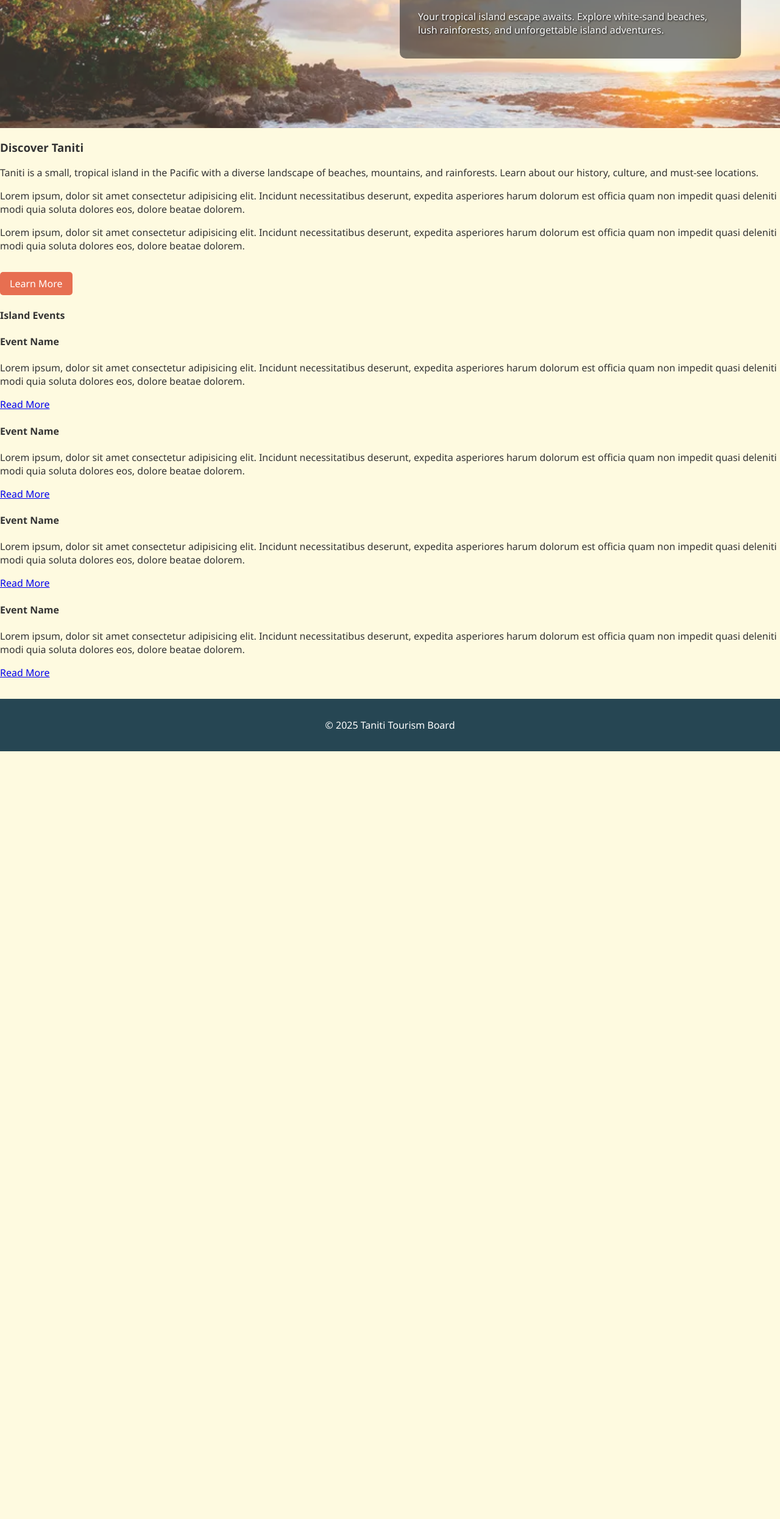
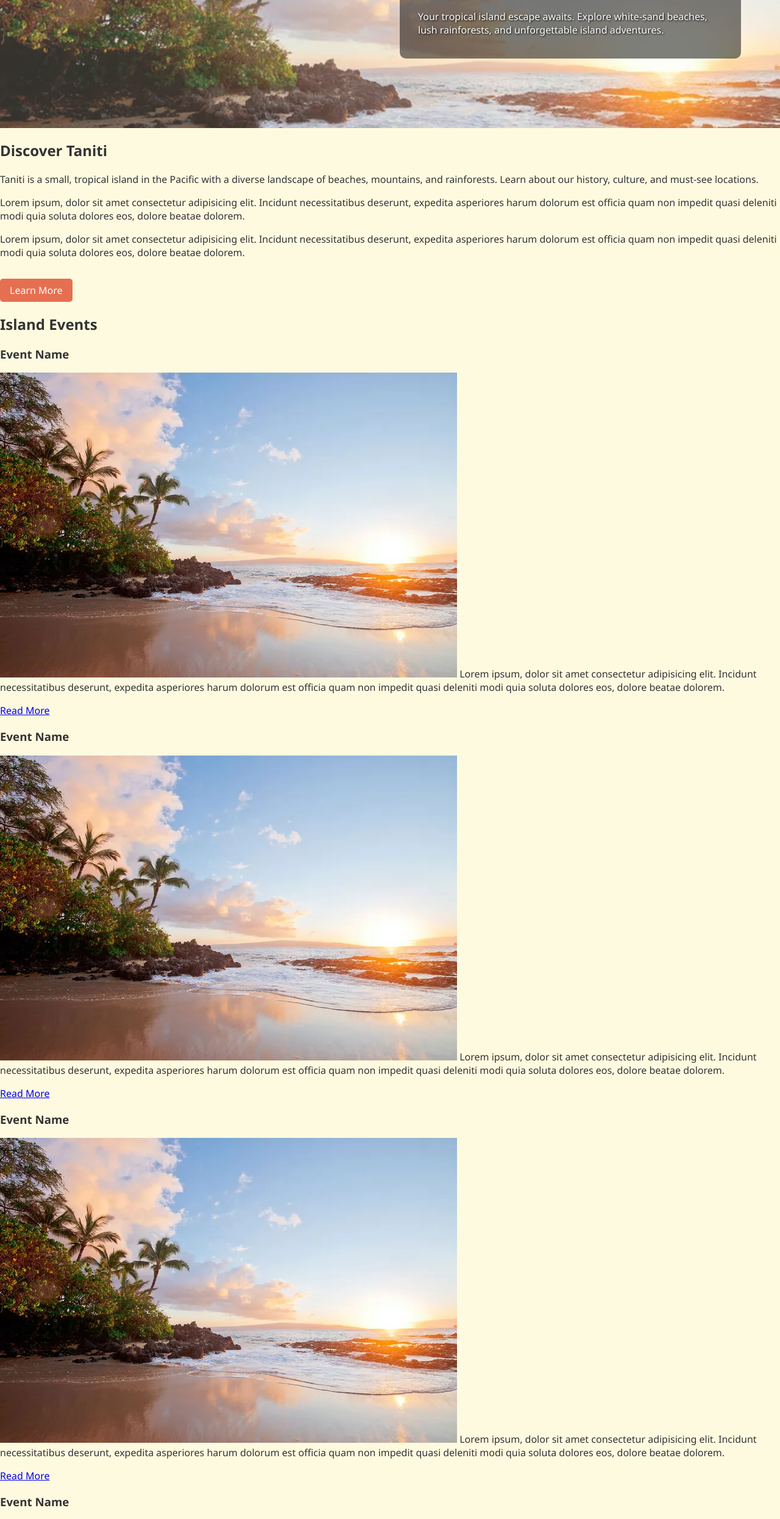
Before and after one commit to kwato63/WGU-UX-Task-1, a plain HTML site: page index.html in a window 1280 px wide. Shown: the part 299-2790 px from the top of the page at 61% size. Before the commit the page ends 1531 px from the top, so only its background shows below. Drawn offline with Linux system fonts and the light colour scheme.

Commit message:
Adding images

```diff
--- a/index.html
+++ b/index.html
@@ -22,7 +22,7 @@
       </section>
 
       <section class="about">
-        <h3>Discover Taniti</h3>
+        <h2>Discover Taniti</h2>
         <p>
           Taniti is a small, tropical island in the Pacific with a diverse
           landscape of beaches, mountains, and rainforests. Learn about our
@@ -44,11 +44,15 @@
       </section>
 
       <section class="teasers">
-        <h4>Island Events</h4>
+        <h2>Island Events</h2>
 
         <div class="teaser">
-          <h4>Event Name</h4>
+          <h3>Event Name</h3>
           <p>
+            <img
+              class="teaser-left"
+              src="images/header-hawaii-TROPICUS0522-ccdf2aa690184c3eb3ca2f0186e1917c.jpeg"
+            />
             Lorem ipsum, dolor sit amet consectetur adipisicing elit. Incidunt
             necessitatibus deserunt, expedita asperiores harum dolorum est
             officia quam non impedit quasi deleniti modi quia soluta dolores
@@ -57,8 +61,27 @@
           <a href="#">Read More</a>
         </div>
         <div class="teaser">
-          <h4>Event Name</h4>
+          <h3>Event Name</h3>
           <p>
+            <img
+              class="teaser-right"
+              src="images/header-hawaii-TROPICUS0522-ccdf2aa690184c3eb3ca2f0186e1917c.jpeg"
+            />
+            Lorem ipsum, dolor sit amet consectetur adipisicing elit. Incidunt
+            necessitatibus deserunt, expedita asperiores harum dolorum est
+            officia quam non impedit quasi deleniti modi quia soluta dolores
+            eos, dolore beatae dolorem.
+          </p>
+          <a href="#">Read More</a>
+        </div>
+
+        <div class="teaser">
+          <h3>Event Name</h3>
+          <p>
+            <img
+              class="teaser-left"
+              src="images/header-hawaii-TROPICUS0522-ccdf2aa690184c3eb3ca2f0186e1917c.jpeg"
+            />
             Lorem ipsum, dolor sit amet consectetur adipisicing elit. Incidunt
             necessitatibus deserunt, expedita asperiores harum dolorum est
             officia quam non impedit quasi deleniti modi quia soluta dolores
@@ -67,18 +90,12 @@
           <a href="#">Read More</a>
         </div>
         <div class="teaser">
-          <h4>Event Name</h4>
+          <h3>Event Name</h3>
           <p>
-            Lorem ipsum, dolor sit amet consectetur adipisicing elit. Incidunt
-            necessitatibus deserunt, expedita asperiores harum dolorum est
-            officia quam non impedit quasi deleniti modi quia soluta dolores
-            eos, dolore beatae dolorem.
-          </p>
-          <a href="#">Read More</a>
-        </div>
-        <div class="teaser">
-          <h4>Event Name</h4>
-          <p>
+            <img
+              class="teaser-right"
+              src="images/header-hawaii-TROPICUS0522-ccdf2aa690184c3eb3ca2f0186e1917c.jpeg"
+            />
             Lorem ipsum, dolor sit amet consectetur adipisicing elit. Incidunt
             necessitatibus deserunt, expedita asperiores harum dolorum est
             officia quam non impedit quasi deleniti modi quia soluta dolores
```
